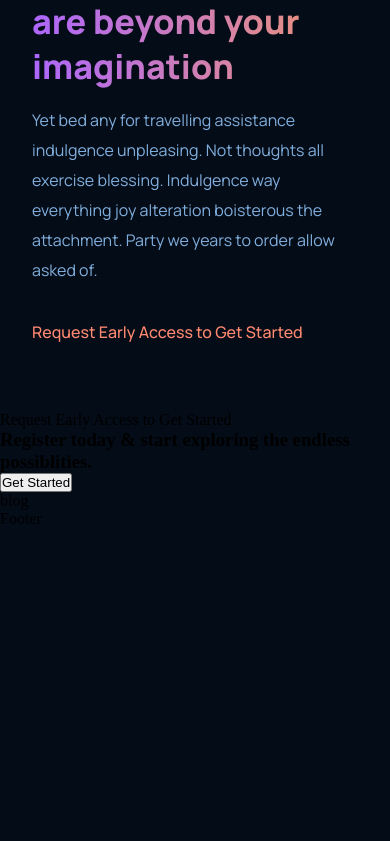
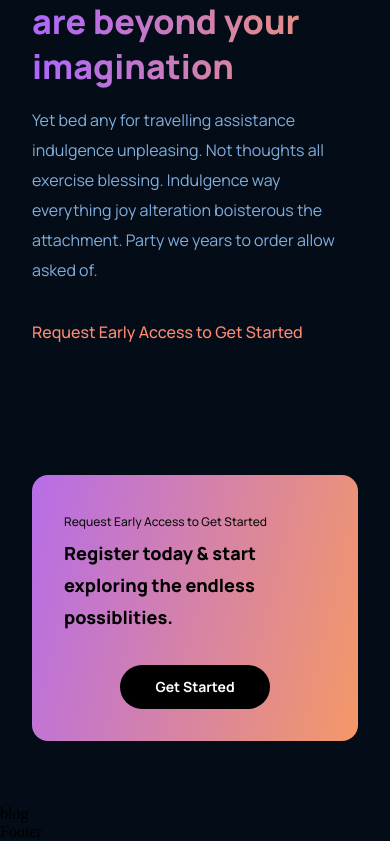
Before and after one commit to chromey85/GPT3-Site, a React (Create React App) app: page / in a window 390 px wide. Shown: the part 4068-4909 px from the top of the page. Before the commit the page ends 4596 px from the top, so only its background shows below. Built offline with nearby package versions, Linux system fonts and the light colour scheme.

Commit message:
finished styling

```diff
--- a/src/components/cta/cta.css
+++ b/src/components/cta/cta.css
@@ -0,0 +1,75 @@
+.gpt3__cta {
+    display: flex;
+    justify-content: space-between;
+    align-items: center;
+    flex-direction: row;
+    padding: 2rem;
+    margin: 4rem;
+    border-radius: 1rem;
+    background: var(--gradient-bar);
+}
+
+.gpt3__cta-content p {
+    font-family: var(--font-family);
+    font-weight: 500;
+    font-size: 12px;
+    line-height: 30px;
+    color: #0E0E0E;
+}
+
+.gpt3__cta-content h3 {
+    font-family: var(--font-family);
+    font-weight: 800;
+    font-size: 24px;
+    line-height: 45px;
+    color: #000000;
+}
+
+.gpt3__cta-button {
+    display: flex;
+    justify-content: center;
+    align-items: center;
+    margin-left: 2rem;
+}
+
+.gpt3__cta-button button {
+    background: #000000;
+    border-radius: 40px;
+
+    font-family: var(--font-family);
+    font-weight: 700;
+    font-size: 18px;
+    line-height: 30px;
+    color: #FFFFFF;
+    padding: 0.5rem 1rem;
+    border: none;
+    outline: none;
+    cursor: pointer;
+    min-width: 150px;
+}
+
+@media screen and (max-width: 650px) {
+    .gpt3__cta {
+        flex-direction: column;
+    }
+
+    .gpt3__cta-button {
+        margin: 2rem 0 0;
+    }
+}
+
+@media screen and (max-width: 550px) {
+    .gpt3__cta {
+        margin: 4rem 2rem;
+    }
+
+    .gpt3__cta-content h3 {
+        font-size: 18px;
+        line-height: 32px;
+    }
+
+    .gpt3__cta-button button {
+        font-size: 14px;
+        line-height: 28px;
+    }
+}
```
